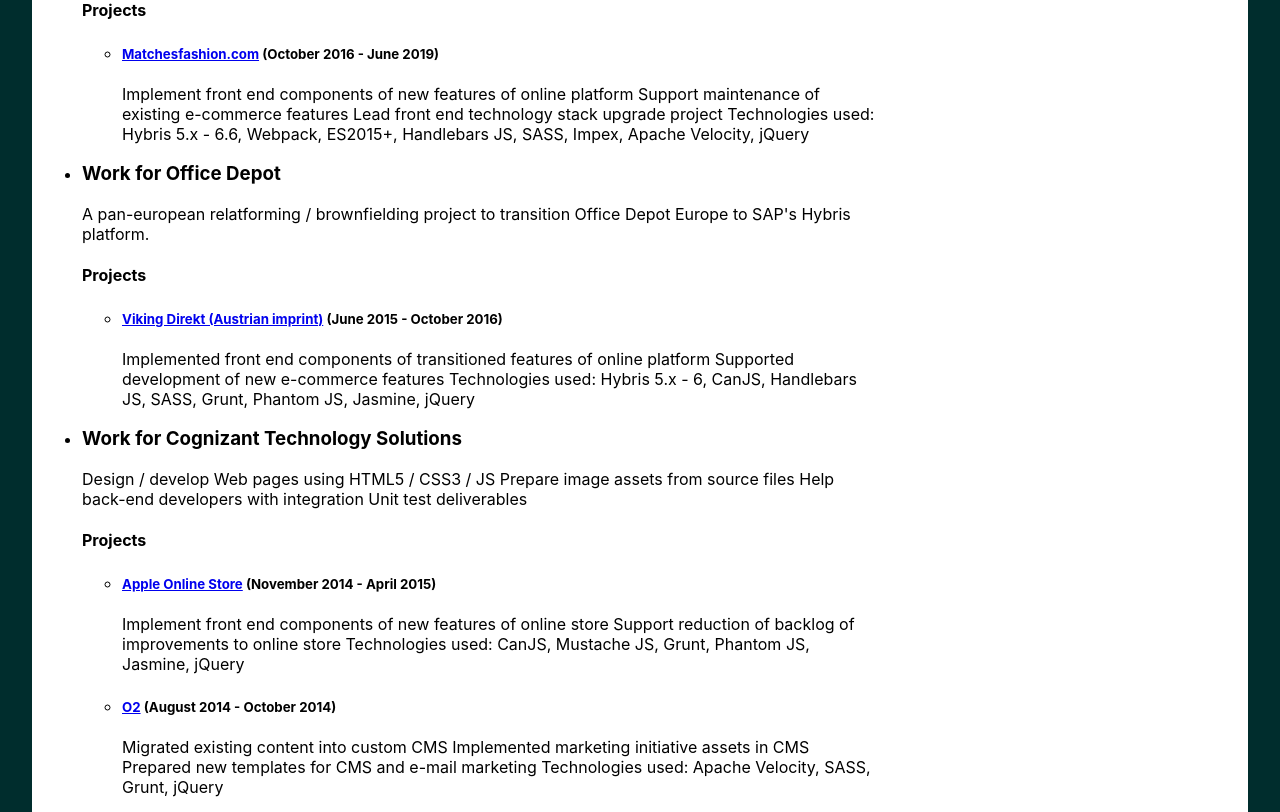
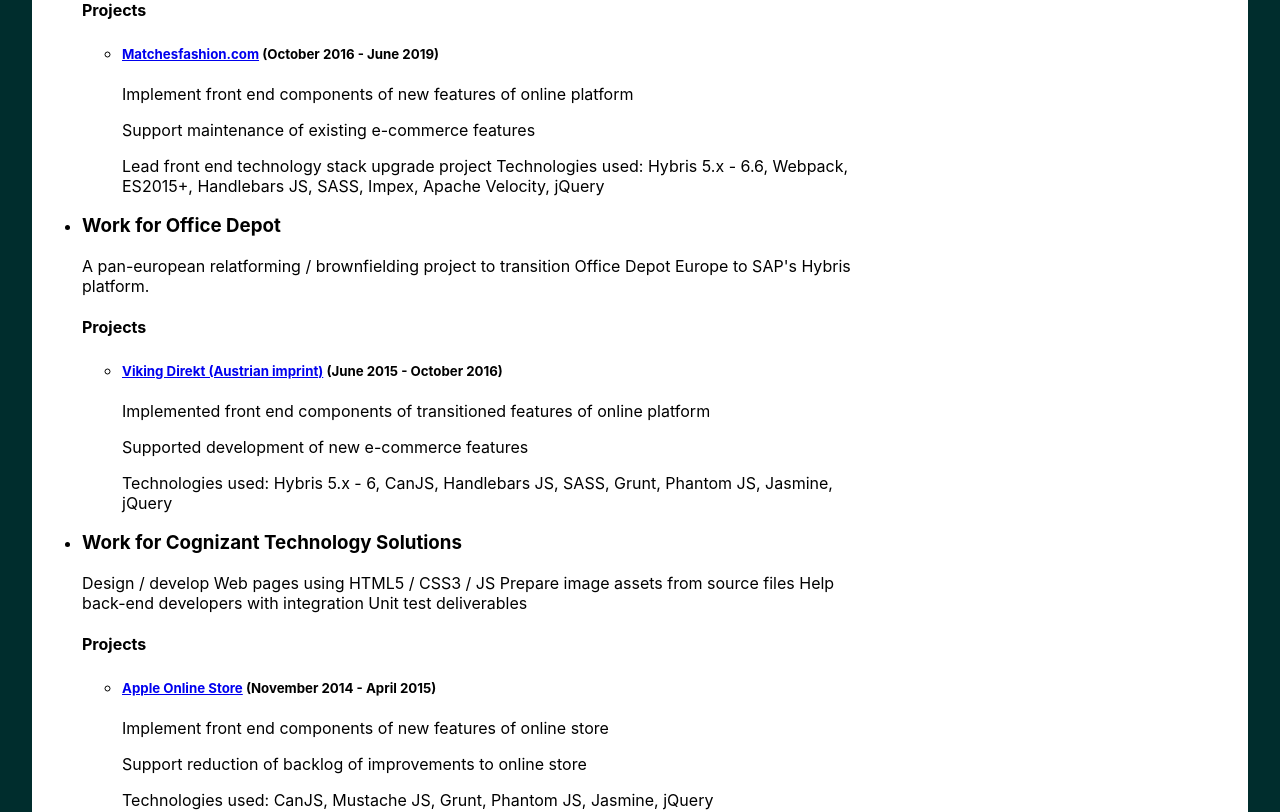
Before and after one commit to sengeezer/helvetic-dev, a React (Create React App) app: page / in a window 1280 px wide. Shown: the part 960-1772 px from the top of the page. Built offline with nearby package versions, Linux system fonts and the light colour scheme.

Commit message:
Added react-markdown

```diff
--- a/package.json
+++ b/package.json
@@ -5,6 +5,7 @@
   "dependencies": {
     "react": "^16.9.0",
     "react-dom": "^16.9.0",
+    "react-markdown": "^4.1.0",
     "react-scripts": "3.1.0"
   },
   "scripts": {
--- a/src/components/Role.js
+++ b/src/components/Role.js
@@ -1,4 +1,5 @@
 import React from 'react';
+import ReactMarkdown from 'react-markdown';
 
 import ProjectText from './ProjectText';
 
@@ -23,7 +24,7 @@
           <span className="time">{project1.time}</span>
         </h5>
         <ProjectText>
-          <p>{project1.text}</p>
+          <ReactMarkdown source={project1.text} />
         </ProjectText>
       </li>
       {
@@ -35,7 +36,7 @@
             <span className="time">{project2.time}</span>
           </h5>
           <ProjectText>
-            <p>{project2.text}</p>
+            <ReactMarkdown source={project2.text} />
           </ProjectText>
         </li>
         )
```
Also changed, not shown: 1 other file (tests, documents, lock files or other folders).
